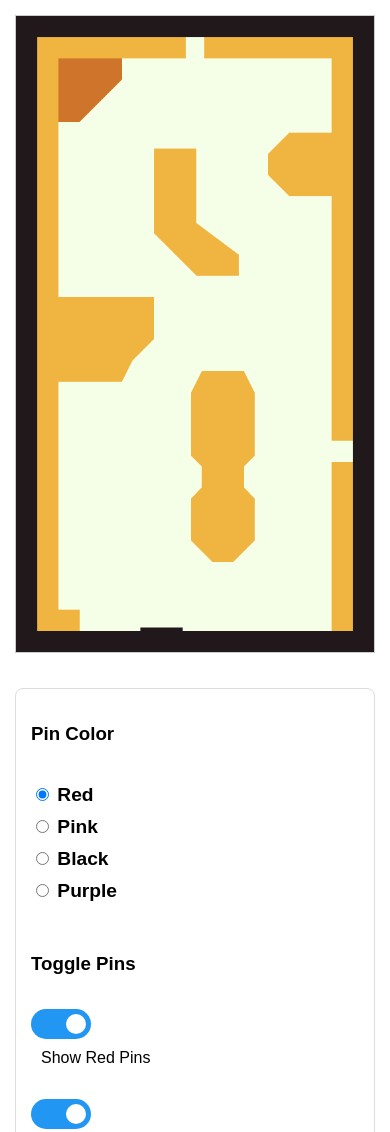
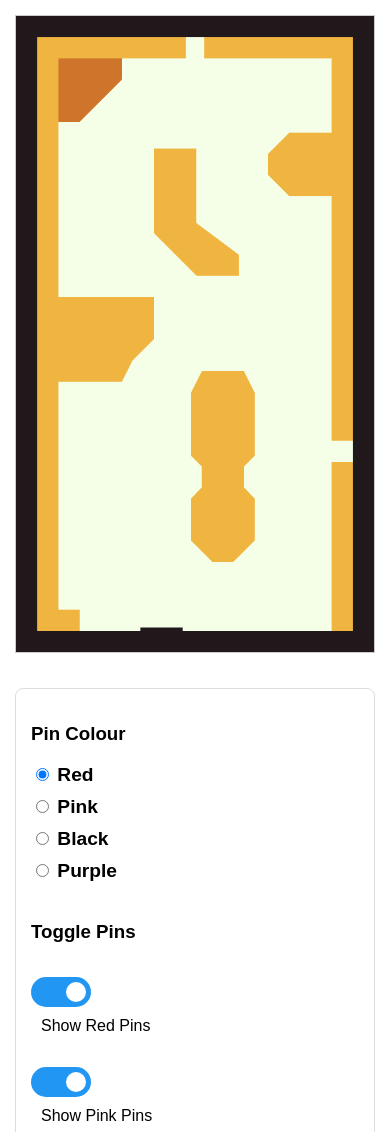
Before and after one commit to Benjinotn/bouldering_checklist, a plain HTML site: page index.html in a window 390 px wide. Shown: the top 1132 px of the page. Drawn offline with Linux system fonts and the light colour scheme.

Commit message:
Remove margin because it's handled by flex gap, move heading pin colour heading to match structure of other sections

```diff
--- a/index.html
+++ b/index.html
@@ -13,8 +13,8 @@
         </div>
 
         <div class="controls">
-            <h3>Pin Color</h3>
             <div class="control-group">
+                <h3>Pin Colour</h3>
                 <div>
                     <label for="redPinRadio"><input type="radio" id="redPinRadio" name="pinColor" value="red" checked> Red</label>
                     <label for="pinkPinRadio"><input type="radio" id="pinkPinRadio" name="pinColor" value="pink"> Pink</label>
--- a/style.css
+++ b/style.css
@@ -35,7 +35,6 @@ body {
 .control-group {
     display: flex;
     flex-direction: column;
-    margin-bottom: 15px; /* Increased margin at the bottom of control groups */
 }
 
 .control-group label {
@@ -249,7 +248,6 @@ button:hover {
 
     .control-group {
         width: 100%;
-        margin-bottom: 12px;
     }
 
     .control-group div {
```
